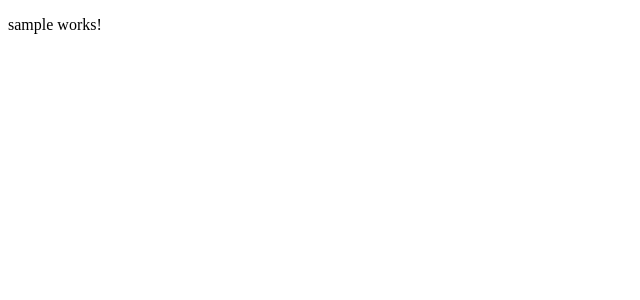
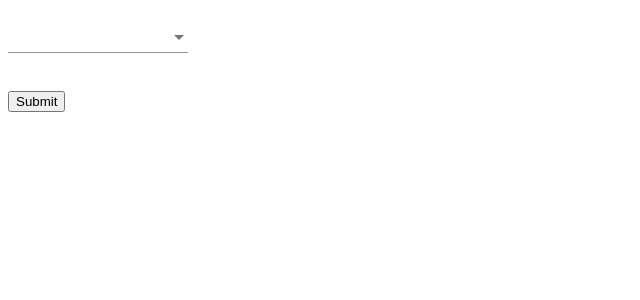
Before and after one commit to andy-wojciechowski/cypress-sample, an Angular app in the folder angular-sample/: page / in a window 1280 px wide. Shown: the top 300 px of the page, without its empty margins (0-640 px from the left). Built offline with nearby package versions, Linux system fonts and the light colour scheme.

Commit message:
Started implementing the sample component

```diff
--- a/angular-sample/src/app/sample/sample.component.html
+++ b/angular-sample/src/app/sample/sample.component.html
@@ -1 +1,46 @@
-<p>sample works!</p>
+<div id="submissionMessage">{{submissionMessage}}</div>
+<form (ngSubmit)="onSubmit()" name="sampleForm" [formGroup]="sampleForm" #formDirective="ngForm">
+  <mat-form-field id="selectMatFormField">
+    <mat-select id="matSelectSample" (selectionChange)="onSelectionChange()" [formControl]="selectControl">
+      <mat-option *ngFor="let option of selectOptions" [value]="option">
+        {{option}}
+      </mat-option>
+    </mat-select>
+  </mat-form-field>
+
+  <br/>
+
+  <div *ngIf="valueSelected">
+    <mat-checkbox id="matCheckbox1" [(ngModel)]="checkbox1Selected">Checkbox 1</mat-checkbox>
+    <br/>
+    <div *ngIf="checkbox1Selected">
+      <mat-form-field id="checkbox1InputMatFormField">
+        <input matInput placeholder="Checkbox 1 Input">
+      </mat-form-field>
+    </div>
+    <br/>
+    <mat-checkbox id="matCheckbox2" [(ngModel)]="checkbox2Selected">Checkbox 2</mat-checkbox>
+    <br/>
+    <div *ngIf="checkbox2Selected">
+      <mat-form-field id="checkbox2InputMatFormField">
+        <input matInput placeholder="Checkbox 2 Input">
+      </mat-form-field>
+    </div>
+    <br/>
+    <mat-checkbox id="matCheckbox3" [(ngModel)]="checkbox3Selected">Checkbox 3</mat-checkbox>
+    <br/>
+    <div *ngIf="checkbox3Selected">
+      <mat-form-field id="checkbox3InputMatFormField">
+        <input matInput placeholder="Checkbox 3 Input">
+      </mat-form-field>
+    </div>
+
+    <mat-form-field id="requiredInputMatFormField">
+      <input matInput placeholder="Required Input" [formControl]="inputControl">
+    </mat-form-field>
+  </div>
+
+  <br/>
+
+  <button type="submit" ng-disabled="!sampleForm.valid">Submit</button>
+</form>
--- a/angular-sample/src/app/sample/sample.component.ts
+++ b/angular-sample/src/app/sample/sample.component.ts
@@ -1,4 +1,5 @@
 import { Component, OnInit } from '@angular/core';
+import { FormControl, Validators, FormGroup } from '@angular/forms';
 
 @Component({
   selector: 'app-sample',
@@ -6,10 +7,32 @@ import { Component, OnInit } from '@angular/core';
   styleUrls: ['./sample.component.css']
 })
 export class SampleComponent implements OnInit {
+  public selectOptions: Array<string>;
+  public selectControl: FormControl = new FormControl('', [Validators.required]);
+  public inputControl: FormControl = new FormControl('', [Validators.required])
+  public valueSelected: boolean;
+  public checkbox1Selected: boolean;
+  public checkbox2Selected: boolean;
+  public checkbox3Selected: boolean;
+  public submissionMessage: string;
+  public sampleForm: FormGroup = new FormGroup({
+    selectControl: this.selectControl,
+    inputControl: this.inputControl
+  });
 
   constructor() { }
 
   ngOnInit() {
+    this.selectOptions = ['Option 1', 'Option 2', 'Option 3'];
   }
 
+  public onSelectionChange(): void {
+    if(this.selectControl.value !== null) {
+      this.valueSelected = true;
+    }
+  }
+
+  public onSubmit(): void {
+    this.submissionMessage = 'Form Submited!';
+  }
 }
--- a/angular-sample/src/styles.css
+++ b/angular-sample/src/styles.css
@@ -1 +1,2 @@
 /* You can add global styles to this file, and also import other style files */
+@import '@angular/material/prebuilt-themes/deeppurple-amber.css';
```
Also changed, not shown: angular-sample/src/app/app.module.ts (+14 -1 lines).
